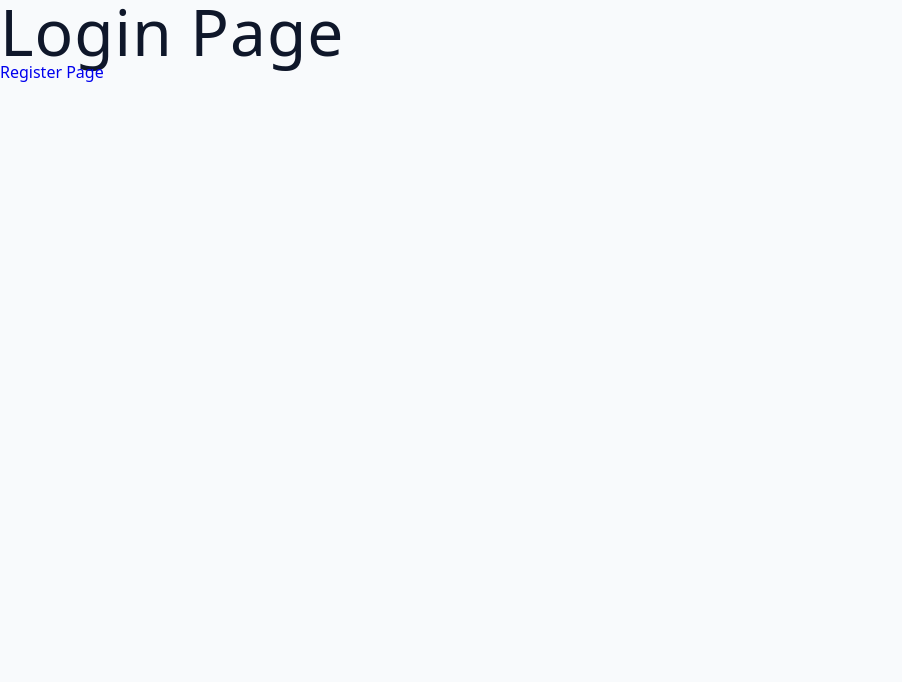
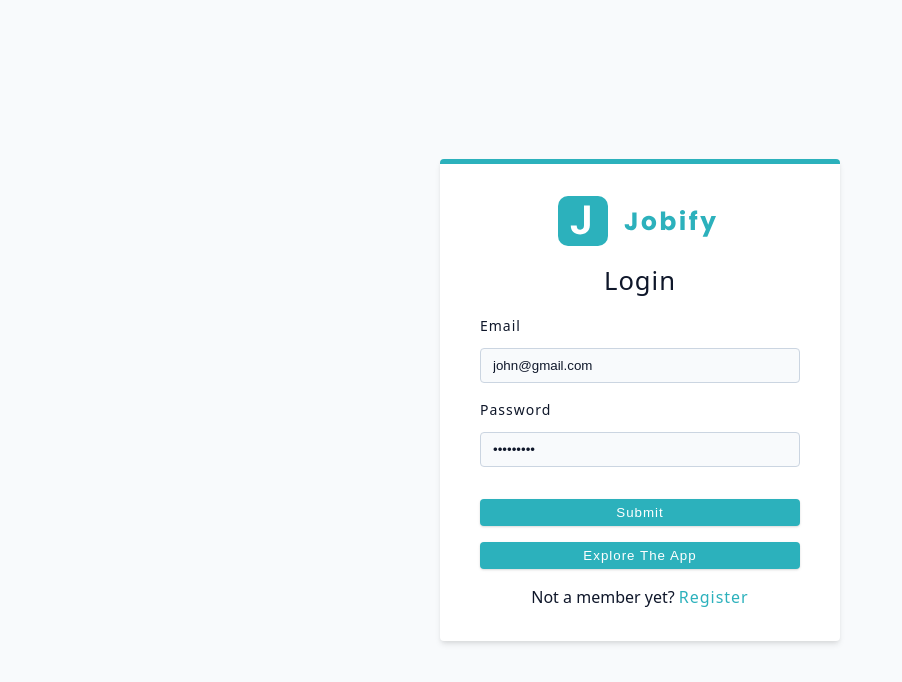
Before and after one commit to bognikk/MERN-Jobify, a React (Create React App) app in the folder FRONT/: page /login in a window 1280 px wide. Shown: the top 682 px of the page, without its empty margins (0-902 px from the left). Built offline with nearby package versions, Linux system fonts and the light colour scheme; the HTML template or start-up script is replaced by a standard one.

Commit message:
login page

```diff
--- a/FRONT/src/pages/Login/Login.jsx
+++ b/FRONT/src/pages/Login/Login.jsx
@@ -1,13 +1,32 @@
 import { Link } from "react-router-dom";
+
+import Logo from "../../components/UI/Logo/Logo";
+import FormRow from "../../components/FormRow/FormRow";
 
 import "./Login.scss";
 
 function Login() {
 	return (
-		<>
-			<h1>Login Page</h1>
-			<Link to="/register">Register Page</Link>
-		</>
+		<section className="loginPage">
+			<form className="form">
+				<Logo />
+				<h4>Login</h4>
+				<FormRow type="email" name="email" defaultValue="john@gmail.com" />
+				<FormRow type="password" name="password" defaultValue="secret123" />
+				<button type="submit" className="btn btn-block">
+					submit
+				</button>
+				<button type="button" className="btn btn-block">
+					explore the app
+				</button>
+				<p>
+					Not a member yet?
+					<Link to="/register" className="member-btn">
+						Register
+					</Link>
+				</p>
+			</form>
+		</section>
 	);
 }
 export default Login;
--- a/FRONT/src/pages/Login/Login.scss
+++ b/FRONT/src/pages/Login/Login.scss
@@ -0,0 +1,37 @@
+.loginPage {
+	display: grid;
+	align-items: center;
+	min-height: 100vh;
+
+	.form {
+		max-width: 400px;
+		border-top: 5px solid var(--primary-500);
+
+		.logo {
+			display: block;
+			margin: 0 auto;
+			margin-bottom: 1.38rem;
+		}
+
+		h4 {
+			text-align: center;
+			margin-bottom: 1.38rem;
+		}
+
+		.btn {
+			margin-top: 1rem;
+		}
+
+		p {
+			margin-top: 1rem;
+			text-align: center;
+			line-height: 1.5;
+
+			.member-btn {
+				color: var(--primary-500);
+				letter-spacing: var(--letter-spacing);
+				margin-left: 0.25rem;
+			}
+		}
+	}
+}
```
